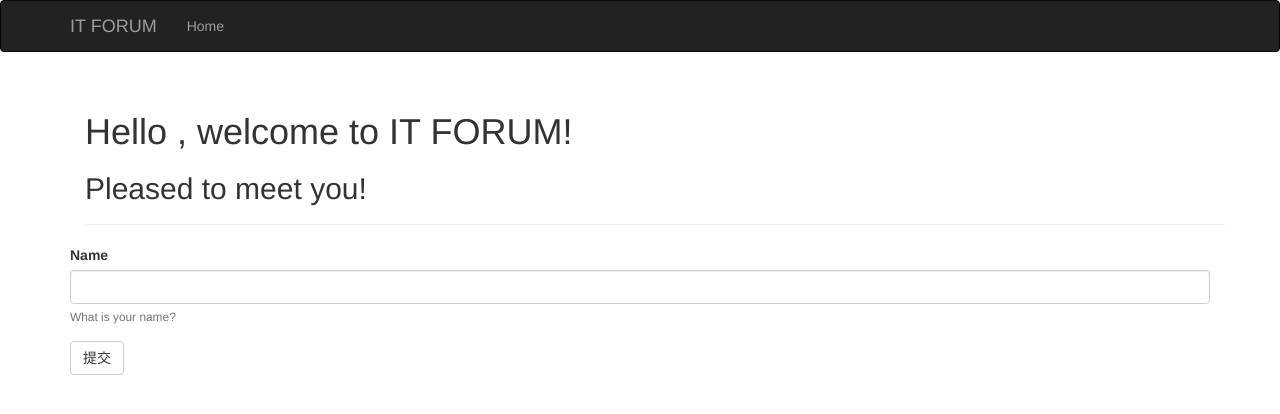
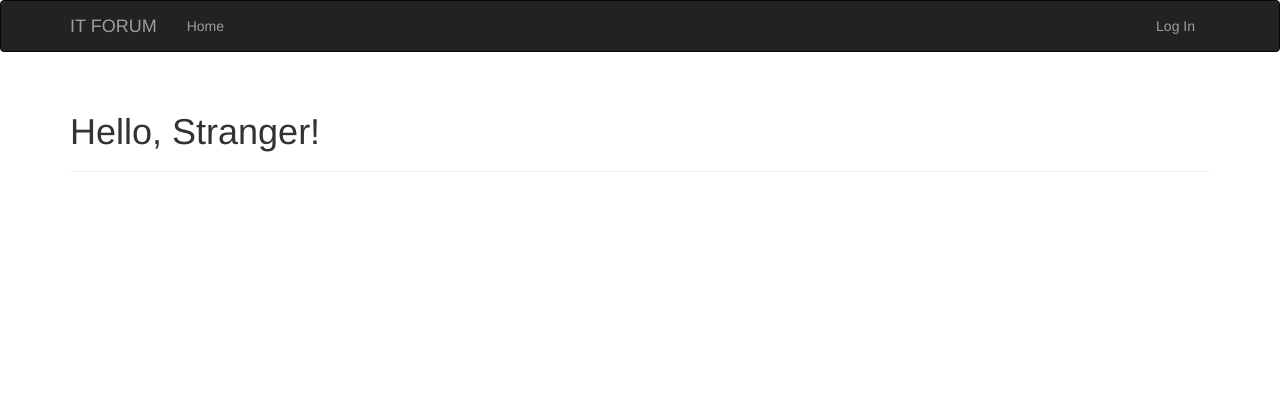
Before and after one commit to hnynes/ITforums, a Flask app: page / in a window 1280 px wide. Shown: the top 414 px of the page. Run offline with Flask 2, Linux system fonts and the light colour scheme; some libraries are stand-ins or nearby versions.

Commit message:
修改html文件

```diff
--- a/app/templates/base.html
+++ b/app/templates/base.html
@@ -22,7 +22,14 @@
         </div>
         <div class="navbar-collapse collapse">
             <ul class="nav navbar-nav">
-            <li><a href="/">Home</a></li>
+            <li><a href="{{ url_for('main.index') }}">Home</a></li>
+            </ul>
+            <ul class="nav navbar-nav navbar-right">
+                {% if current_user.is_authenticated %}
+                <li><a href="{{ url_for('authority.logout') }}">Log Out</a></li>
+                {% else %}
+                <li><a href="{{ url_for('authority.login') }}">Log In</a></li>
+                {% endif %}
             </ul>
         </div>
     </div>
--- a/app/templates/index.html
+++ b/app/templates/index.html
@@ -1,18 +1,9 @@
 {% extends "base.html" %}
-{% import "bootstrap/wtf.html" as wtf %}
 
 {% block title %}UESTC IT FORUM{% endblock %}
 
 {% block page_content %}
-<div class="container">
-    <div class="page-header">
-        <h1>Hello {% if name %}{{ name }}{% else %}{% endif %}, welcome to IT FORUM!</h1>
-        {% if not known %}
-        <h2>Pleased to meet you!</h2>
-        {% else %}
-        <h2>Nice to meet you again!</h2>
-        {% endif %}
-    </div>
+<div class="page-header">
+    <h1>Hello, {% if current_user.is_authenticated %}{{ current_user.username }}{% else %}Stranger{% endif %}!</h1>
 </div>
-{{ wtf.quick_form(form) }}
 {% endblock %}
```
Also changed, not shown: app/templates/authority/login.html (+13 -0 lines).
